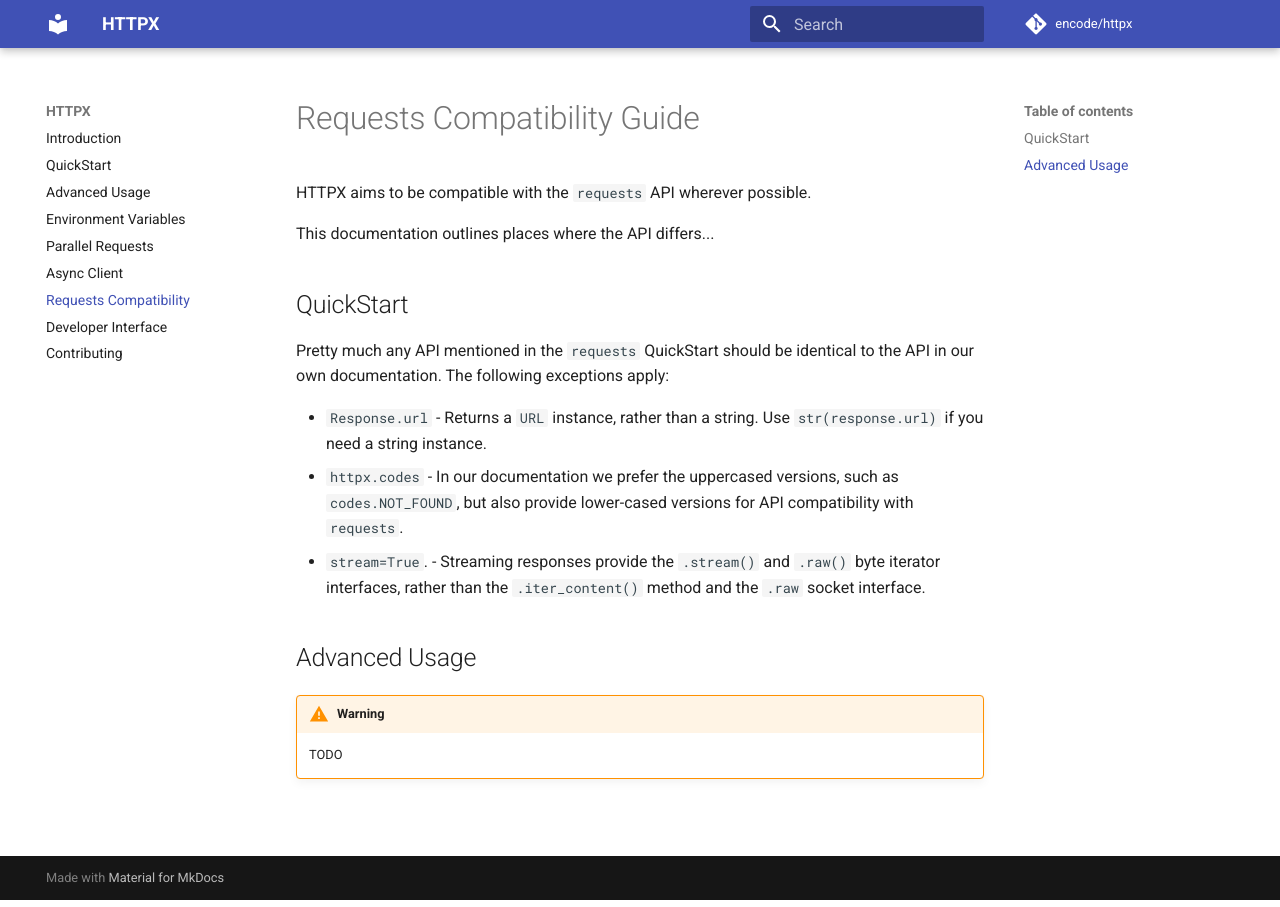
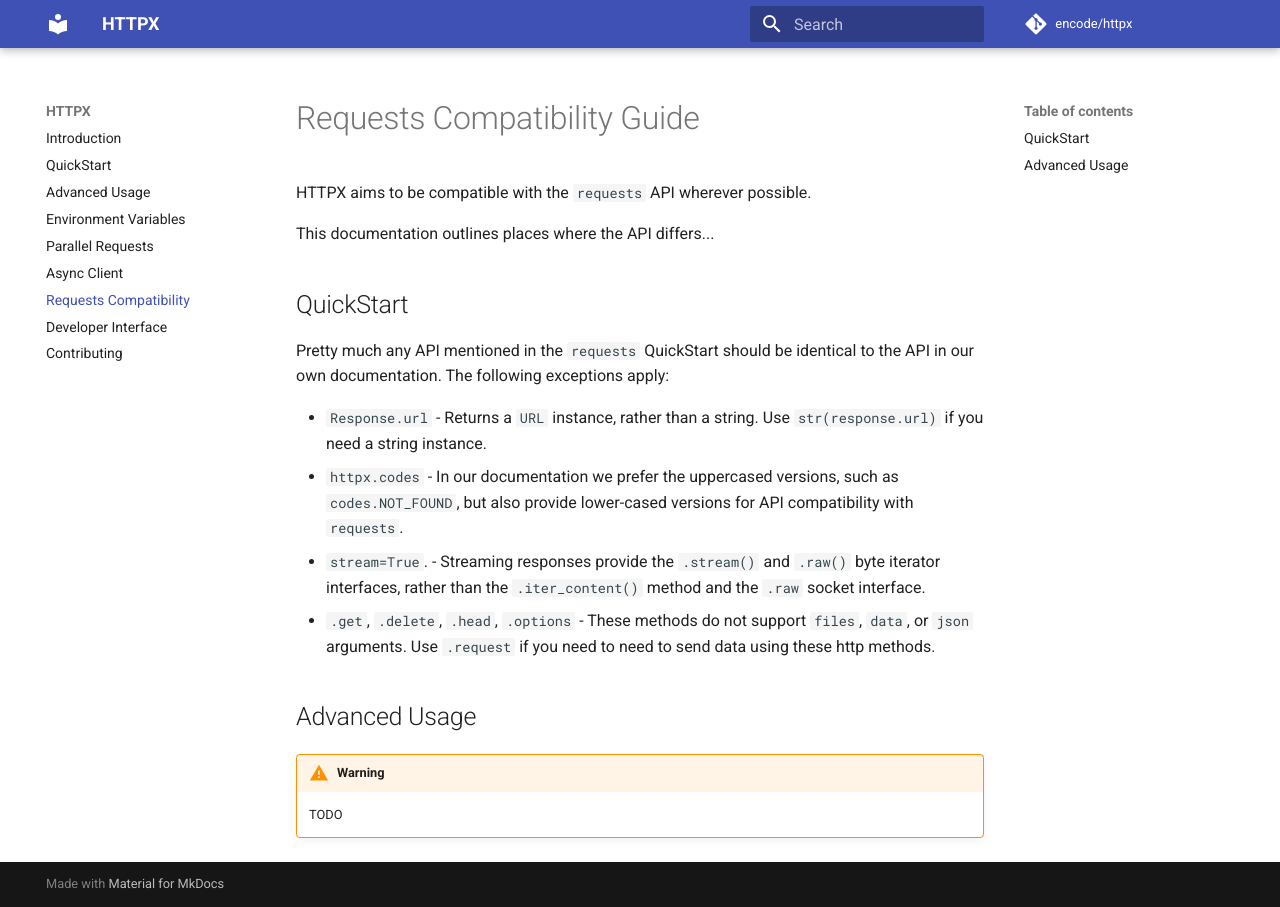
Before and after one commit to CarolinaBentrescas/httpx2, an MkDocs documentation site: the page built from docs/compatibility.md, in a window 1280 px wide. Built offline with MkDocs 1.6.1 and Material for MkDocs 9.7.7, drawn with Linux system fonts in a browser that asks for light colours; comment, search, counter and statistics services are not loaded.

Commit message:
Document compatibility difference for get, delete, head, and options (#418)

```diff
--- a/docs/compatibility.md
+++ b/docs/compatibility.md
@@ -13,6 +13,7 @@ to the API in our own documentation. The following exceptions apply:
 * `httpx.codes` - In our documentation we prefer the uppercased versions, such as `codes.NOT_FOUND`,
 but also provide lower-cased versions for API compatibility with `requests`.
 * `stream=True`. - Streaming responses provide the `.stream()` and `.raw()` byte iterator interfaces, rather than the `.iter_content()` method and the `.raw` socket interface.
+* `.get`, `.delete`, `.head`, `.options` -  These methods do not support `files`, `data`, or `json` arguments. Use `.request` if you need to need to send data using these http methods.
 
 ## Advanced Usage
 
```
